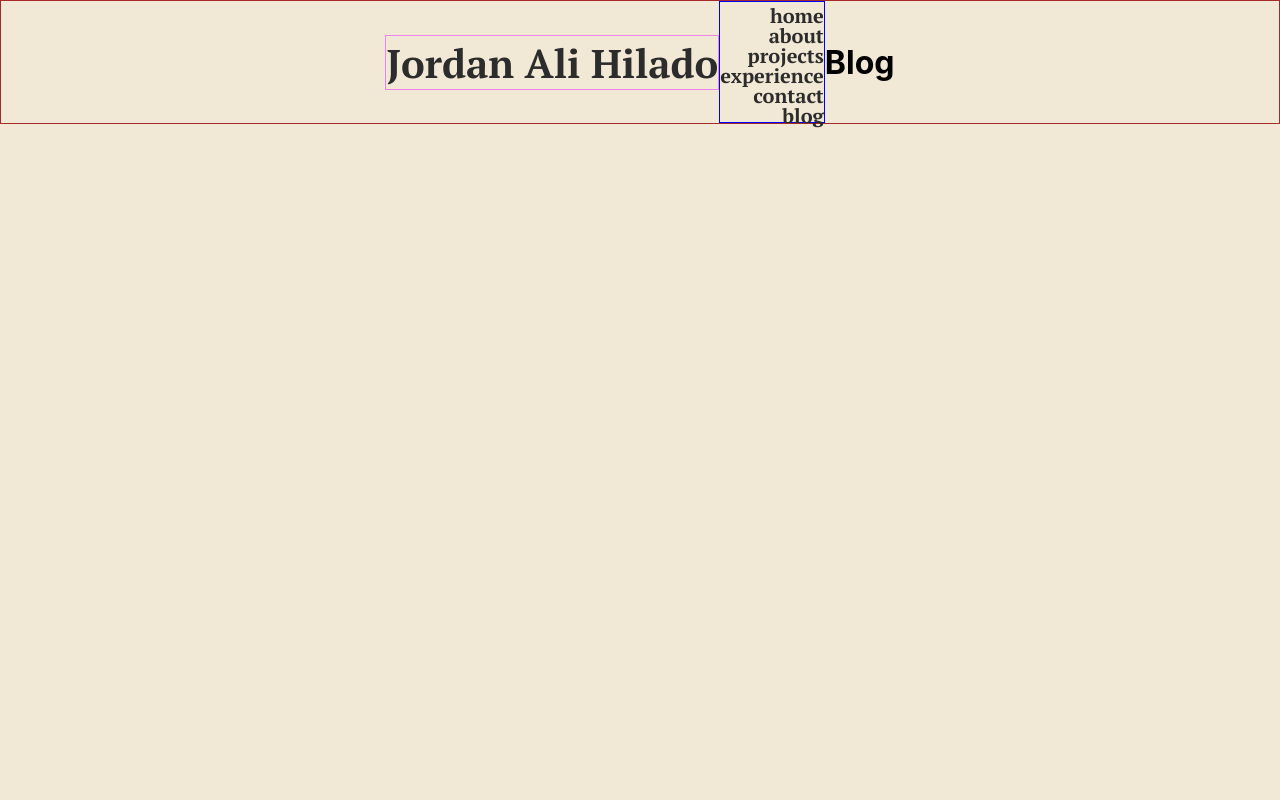
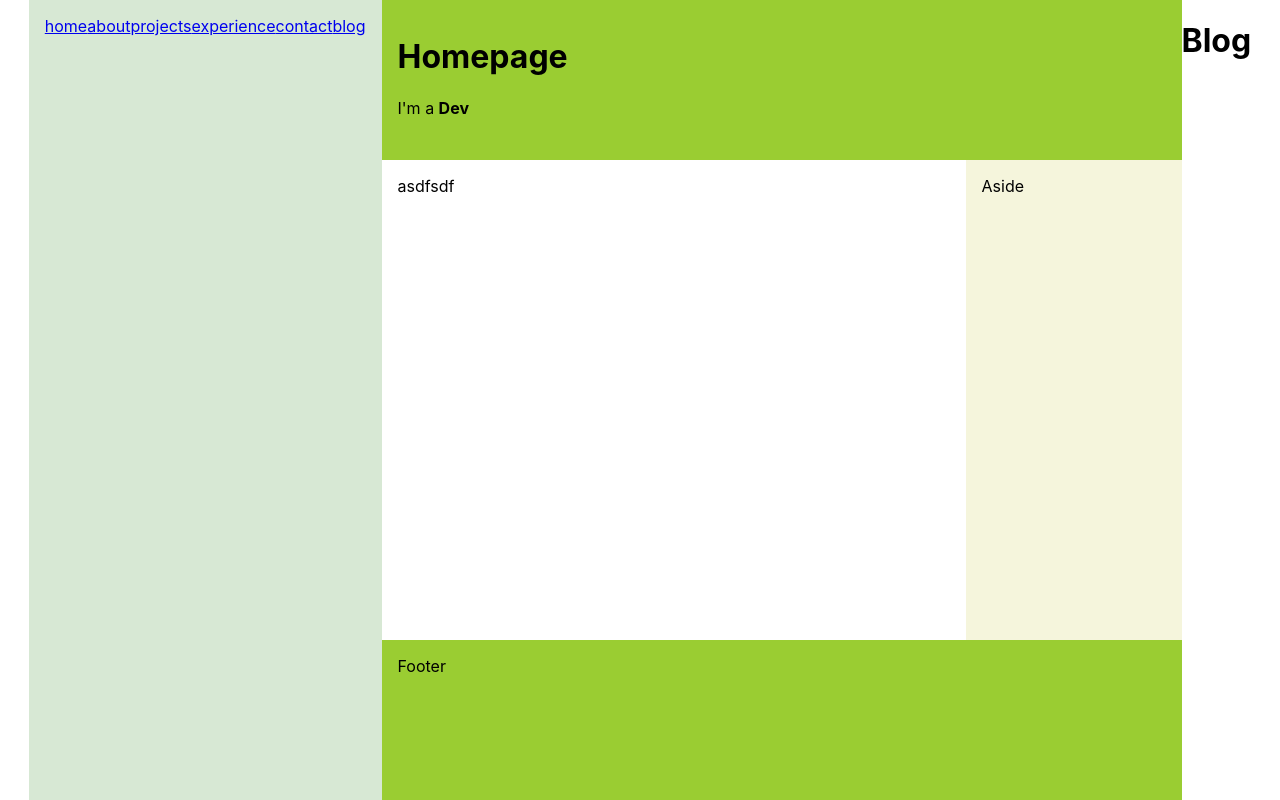
Before and after one commit to jordanhilado/portfolio-website, a React (Create React App) app: page /blog in a window 1280 px wide. Built offline with nearby package versions, Linux system fonts and the light colour scheme.

Commit message:
Flexbox update

```diff
--- a/src/App.css
+++ b/src/App.css
@@ -1,60 +1,40 @@
+* {
+  box-sizing: border-box;
+}
 body {
-  background-color: #F1E8D5;
+  display: flex;
+  min-height: 100vh;
+  flex-direction: row;
+  margin: 0;
+  justify-content: center;
 }
-
-.App {
-  display: flex;
-  align-items: center;
-  justify-content: center;
-  flex-wrap: wrap;
-
-  border: 1px solid brown;
+.col-1 {
+  background: #D7E8D4;
+  flex: 1;
 }
-.nav-bar {
+.col-2 {
+  width: 800px;
   display: flex;
   flex-direction: column;
-  align-self: flex-start;
-
-  /* height: 500px; */
-  border: 1px solid blue;
+  flex: 5;
 }
 .content {
-
-  width: 700px;
-  height: 500px;
-  border: 1px solid green;
+  display: flex;
+  flex-direction: row;
 }
-
-.name {
-  align-self: flex-start;
-
-  color: #2C2C2C;
-  font-size: 40px;
-  border: 1px solid violet;
-  font-family: 'PT Serif', serif;
+.content > article {
+  flex: 3;
+  min-height: 60vh;
 }
-.moving-text {
-  font-family: 'Poppins', sans-serif;
-  height: 40px;
-  line-height: 200%;
-  color: #4B4B4B;
+.content > aside {
+  background: beige;
+  flex: 1;
 }
-
-
-
-
-
-.nav-child {
-  font-family: 'PT Serif', serif;
-  text-align: right;
-  color: white;
-  font-size: 20px;
-  color: #2C2C2C;
-  /* border: 1px solid black; */
-  height: 20px;
-  text-decoration: none;
-  align-self: flex-end;
+header, footer {
+  background: yellowgreen;
+  height: 20vh;
+  /* width: auto; */
 }
-.nav-child:hover {
-  color: green;
+header, footer, article, nav, aside {
+  padding: 1em;
 }
--- a/src/App.js
+++ b/src/App.js
@@ -12,26 +12,12 @@ import { Link } from 'react-router-dom';
 
 function App() {
   return (
+    <body>
       <Router>
-      <div className="App">
-        <Link to="/" style={{ textDecoration: 'none' }}><h1 className="flex name">Jordan Ali Hilado</h1></Link>
-        <Nav />
-        <Switch>
-          <Route path="/" exact component={Home} />
-          <Route path="/about" component={About} />
-          <Route path="/projects" component={Projects} />
-          <Route path="/experience" component={Experience} />
-          <Route path="/contact" component={Contact} />
-          <Route path="/blog" component={Blog} />
-        </Switch>
-      </div>
-    </Router>
-  );
-}
-
-const Home = () => (
-  <div className="flex content">
-    <h1>homepage</h1>
+        <nav class="col-1"><Nav /></nav>
+        <div class="col-2">
+            <header>
+            <h1>Homepage</h1>
             <p className="flex moving-text">
               I'm a {' '}
               <Typical
@@ -45,6 +31,33 @@ const Home = () => (
               wrapper="b"
               />
             </p>
+            </header>
+            <main class="content">
+            <article>asdfsdf</article>
+            <aside>Aside</aside>
+            </main>
+            <footer>Footer</footer>
+        </div>
+        <div className="App">
+          {/* <Link to="/" style={{ textDecoration: 'none' }}><h1 className="flex name">Jordan Ali Hilado</h1></Link>
+          <Nav /> */}
+          <Switch>
+            <Route path="/" exact component={Home} />
+            <Route path="/about" component={About} />
+            <Route path="/projects" component={Projects} />
+            <Route path="/experience" component={Experience} />
+            <Route path="/contact" component={Contact} />
+            <Route path="/blog" component={Blog} />
+          </Switch>
+        </div>
+      </Router>
+    </body>
+  );
+}
+
+const Home = () => (
+  <div>
+    {/* <h1>homepage</h1> */}
   </div>
 )
 
--- a/src/components/About.js
+++ b/src/components/About.js
@@ -2,9 +2,17 @@ import React from 'react';
 
 function About() {
 return (
-    <div>
-        <h1 className="content">About</h1>
-    </div>
+    <body>
+        <nav class="col-1">Nav</nav>
+        <div class="col-2">
+            <header>Header</header>
+            <main class="content">
+            <article>asdfsdf</article>
+            <aside>Aside</aside>
+            </main>
+            <footer>Footer</footer>
+        </div>
+    </body>
 );
 }
 
--- a/src/components/Blog.js
+++ b/src/components/Blog.js
@@ -3,7 +3,7 @@ import React from 'react';
 function Blog() {
 return (
     <div>
-        <h1>Blog</h1>
+        <h1 className="content">Blog</h1>
     </div>
 );
 }
--- a/src/components/Contact.js
+++ b/src/components/Contact.js
@@ -3,7 +3,7 @@ import React from 'react';
 function Contact() {
 return (
     <div>
-        <h1>Contact</h1>
+        <h1 className="content">Contact</h1>
     </div>
 );
 }
--- a/src/components/Experience.js
+++ b/src/components/Experience.js
@@ -3,7 +3,7 @@ import React from 'react';
 function Experience() {
 return (
     <div>
-        <h1>Experience</h1>
+        <h1 className="content">Experience</h1>
     </div>
 );
 }
--- a/src/components/Projects.js
+++ b/src/components/Projects.js
@@ -1,11 +1,11 @@
 import React from 'react';
 
 function Projects() {
-    return (
-        <div>
-        <h1>Projects</h1>
-        </div>
-    );
+return (
+    <div>
+        <h1 className="content">Projects</h1>
+    </div>
+);
 }
 
 export default Projects;
```
Lines whose indentation alone changed are shown as unchanged.
